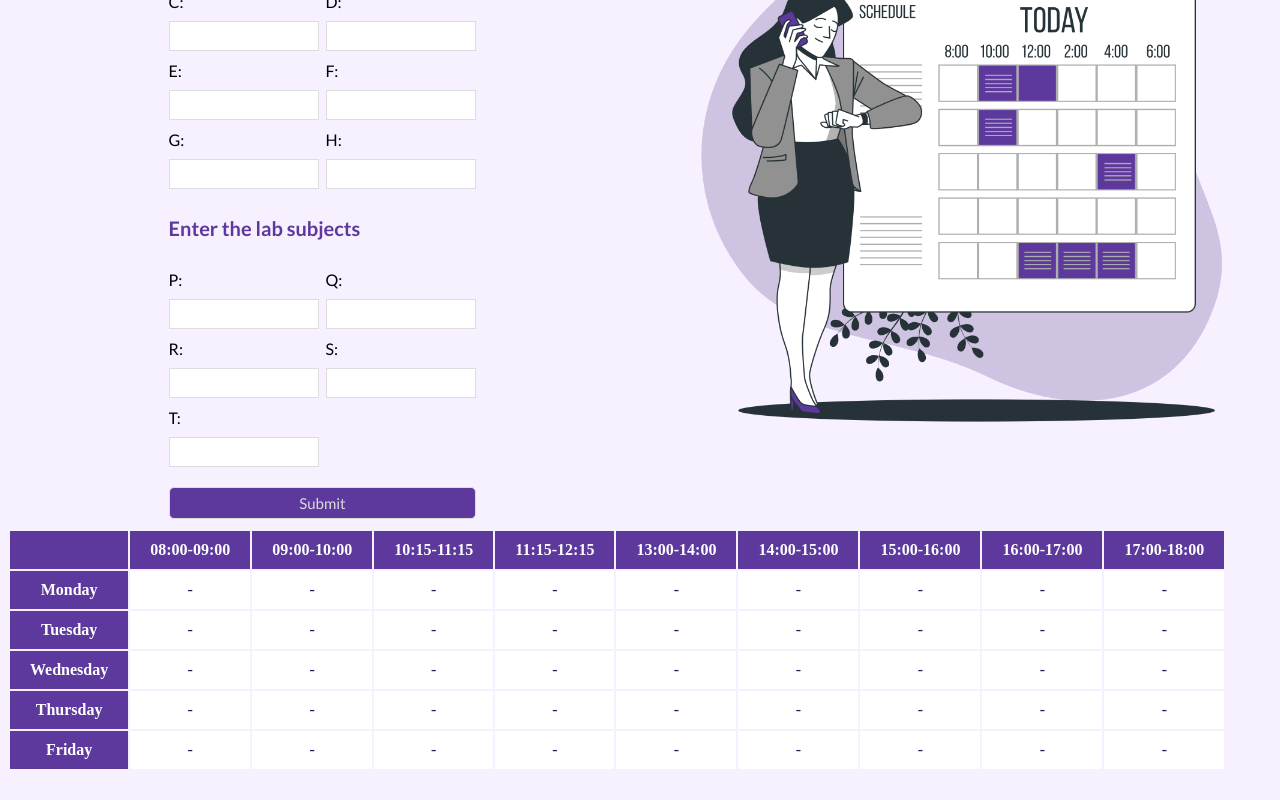
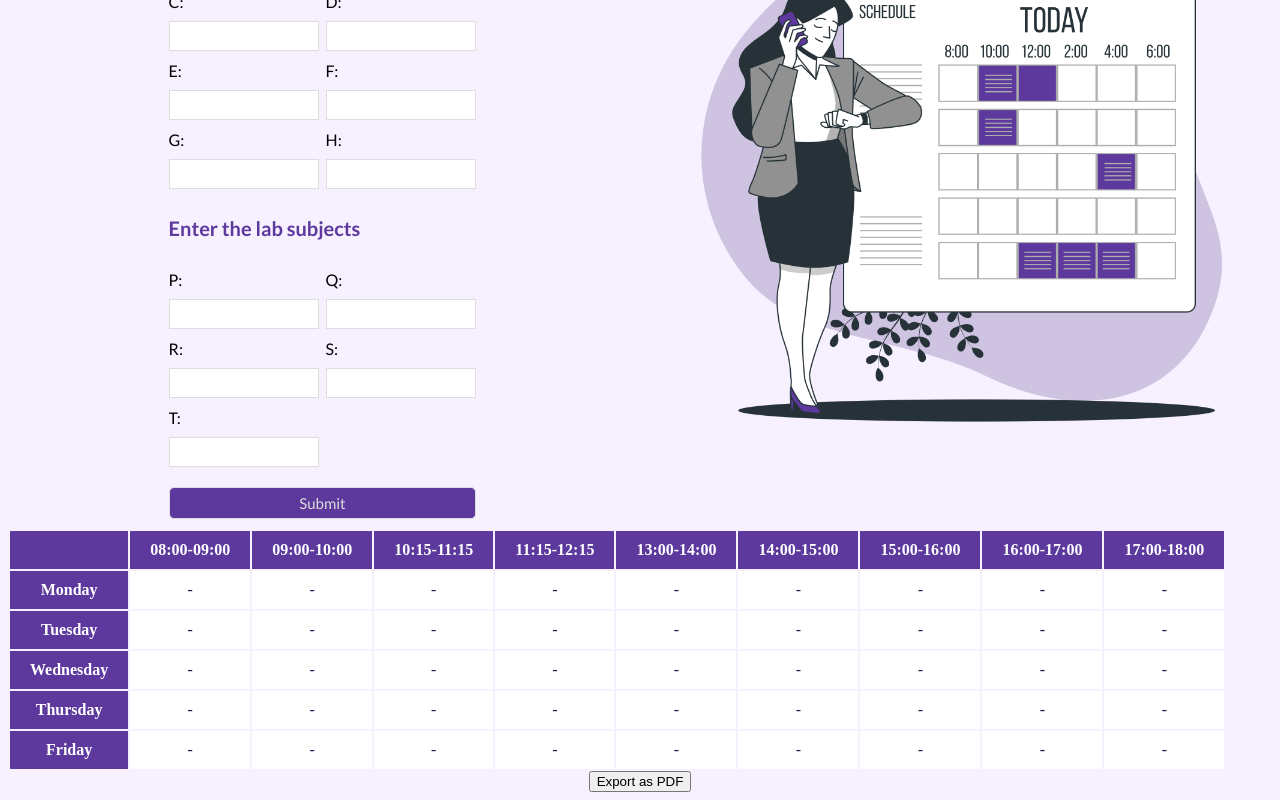
Before and after one commit to Pavithra-Rajan/Code-Init2021, a React (Create React App) app: page / in a window 1280 px wide. Shown: the part 249-1049 px from the top of the page. Before the commit the page ends 1028 px from the top, so only its background shows below. Built offline with nearby package versions, Linux system fonts and the light colour scheme.

Commit message:
removed duplcate imports from App.js

```diff
--- a/src/App.js
+++ b/src/App.js
@@ -1,7 +1,4 @@
 import React from 'react';
-import jsPDF from "jspdf";
-import "jspdf-autotable";
-import './App.css'
 
 import './App.css';
 import Entry from './entry';
@@ -16,7 +13,7 @@ function App() {
       <h1>TimeTable App</h1>
       <Entry final={final} setFinal={setFinal}/>
       <Table final={final}></Table>
-      {/* <Print final={final}></Print> */}
+      <Print final={final}></Print>
     </div>
   );
 }
```
